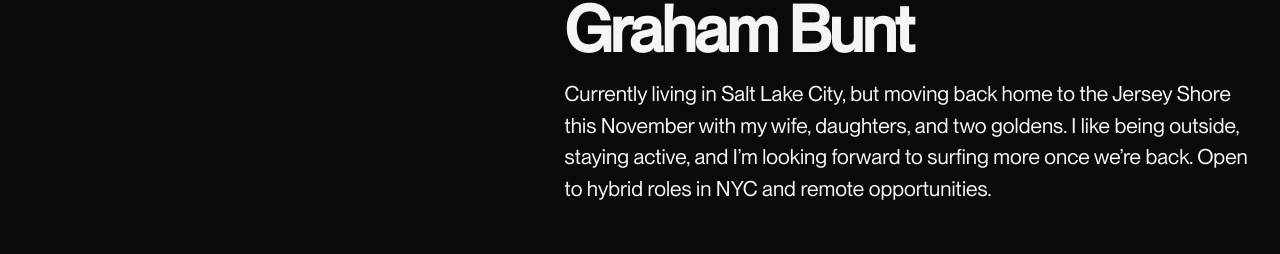
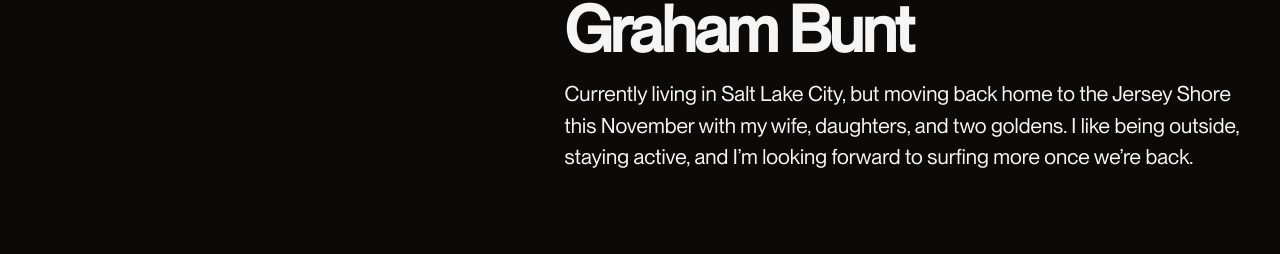
Before and after one commit to GrahamBunt/portfolio, a Next.js app: page /about in a window 1280 px wide. Shown: the part 119-373 px from the top of the page. Built offline with nearby package versions, Linux system fonts and the light colour scheme.

Commit message:
Remove role availability from About bio

```diff
--- a/src/app/about/page.tsx
+++ b/src/app/about/page.tsx
@@ -211,7 +211,7 @@ export default function AboutPage() {
           <div className={`about-orientation ${fontsReady ? "animate-reveal" : "opacity-0"}`}>
             <h1 className="about-orientation-title">Graham Bunt</h1>
             <p className="about-orientation-block">
-              Currently living in Salt Lake City, but moving back home to the Jersey Shore this November with my wife, daughters, and two goldens. I like being outside, staying active, and I’m looking forward to surfing more once we’re back. Open to hybrid roles in NYC and remote opportunities.
+              Currently living in Salt Lake City, but moving back home to the Jersey Shore this November with my wife, daughters, and two goldens. I like being outside, staying active, and I’m looking forward to surfing more once we’re back.
             </p>
           </div>
 
```
